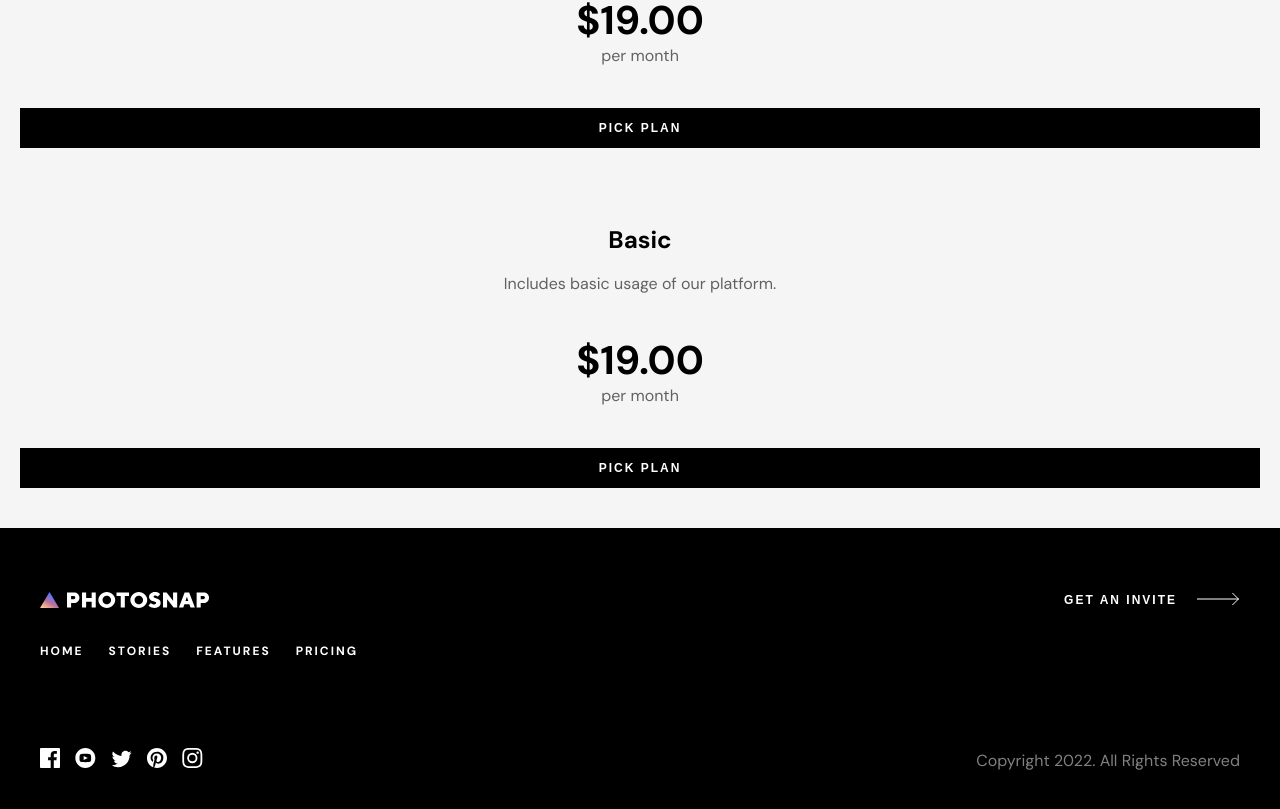
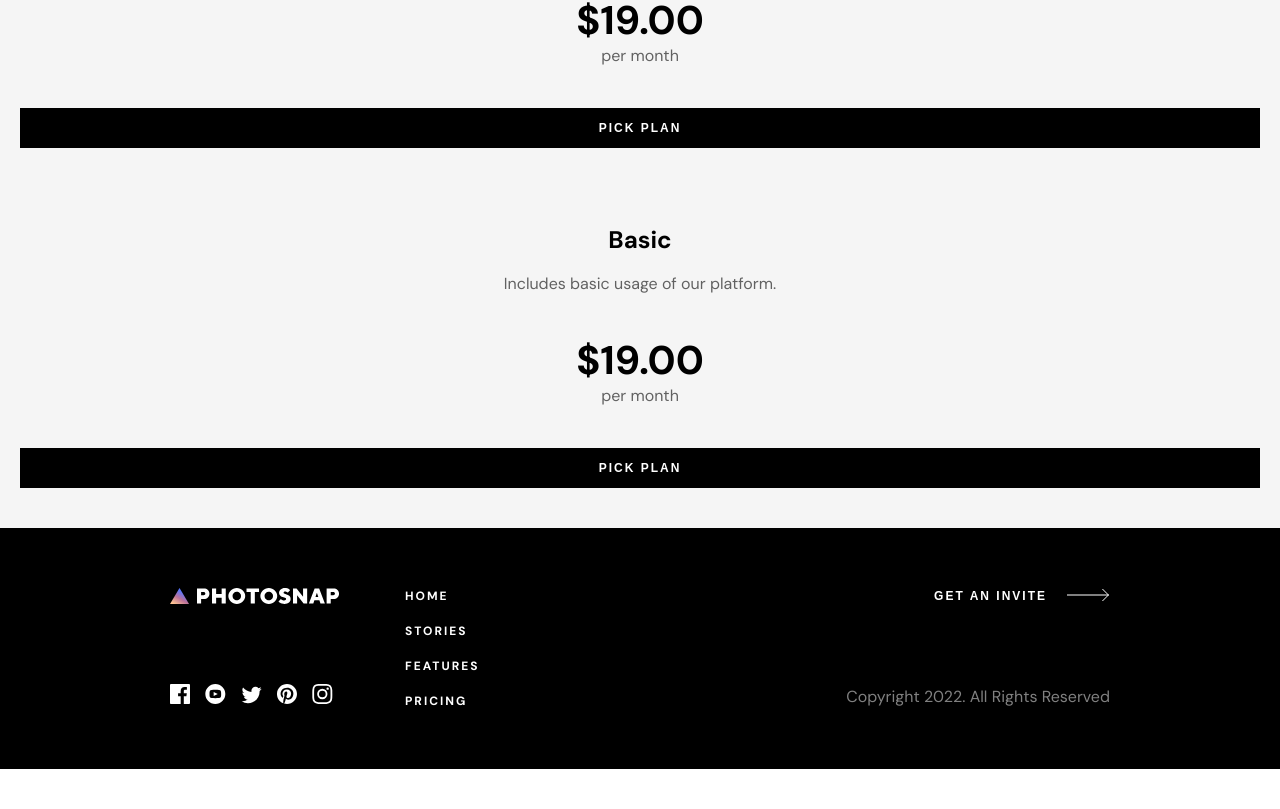
Before and after one commit to mbensa/photosnap, a React (Create React App) app: page / in a window 1280 px wide. Shown: the part 963-1772 px from the top of the page. After the commit the page ends 1732 px from the top, so only its background shows below. Built offline with nearby package versions, Linux system fonts and the light colour scheme.

Commit message:
added styling to footer component

```diff
--- a/src/components/footer.css
+++ b/src/components/footer.css
@@ -1,3 +1,7 @@
+/********************************
+********Footer Copmonent*********
+********************************/
+
 .footerContainer {
   padding: 56px 33px;
   background-color: var(--black);
@@ -16,14 +20,23 @@
   padding-right: 0;
 }
 
+.socialFooterContainer {
+  grid-area: social;
+}
+
 .firstFooterContainer {
-  display: flex;
-  flex-direction: column;
-  align-items: center;
+  display: grid;
+  grid-template-columns: 1fr;
+  grid-template-areas:
+    'logo'
+    'social'
+    'text';
+  justify-items: center;
 }
 
 .logoFooterContainer {
   text-align: center;
+  grid-area: logo;
 }
 
 .secondFooterContainer {
@@ -32,8 +45,13 @@
   align-items: center;
 }
 
+.buttonFooter:hover {
+  text-decoration: underline;
+}
+
 .textFooterContainer {
   text-align: center;
+  grid-area: text;
 }
 
 .textFooter {
@@ -69,28 +87,24 @@
 
   .firstFooterContainer {
     width: 50%;
-    display: flex;
-    flex-direction: column;
-    align-items: flex-start;
+    display: grid;
+    grid-template-columns: 1fr;
+    grid-template-rows: 1fr;
+    grid-template-areas:
+      'logo'
+      'text'
+      'social';
+    justify-items: start;
   }
 
   .secondFooterContainer {
     width: 50%;
   }
 
-  .logoFooterContainer {
-    order: 1;
-  }
-
   .textFooterContainer {
-    order: 2;
     display: flex;
     flex-direction: row;
     padding: 30px 0 70px 0;
-  }
-
-  .socialFooterContainer {
-    order: 3;
   }
 
   .textFooter {
@@ -112,3 +126,26 @@
     padding: 0;
   }
 }
+
+@media (min-width: 1280px) {
+  .footerContainer {
+    padding: 60px 170px;
+  }
+
+  .firstFooterContainer {
+    display: grid;
+    grid-template-columns: 1fr 1fr;
+    grid-template-rows: 1fr;
+    grid-template-areas:
+      'logo text'
+      'social text';
+    justify-items: start;
+  }
+
+  .textFooterContainer {
+    flex-direction: column;
+    width: 50%;
+    padding: 0;
+    align-items: start;
+  }
+}
```
